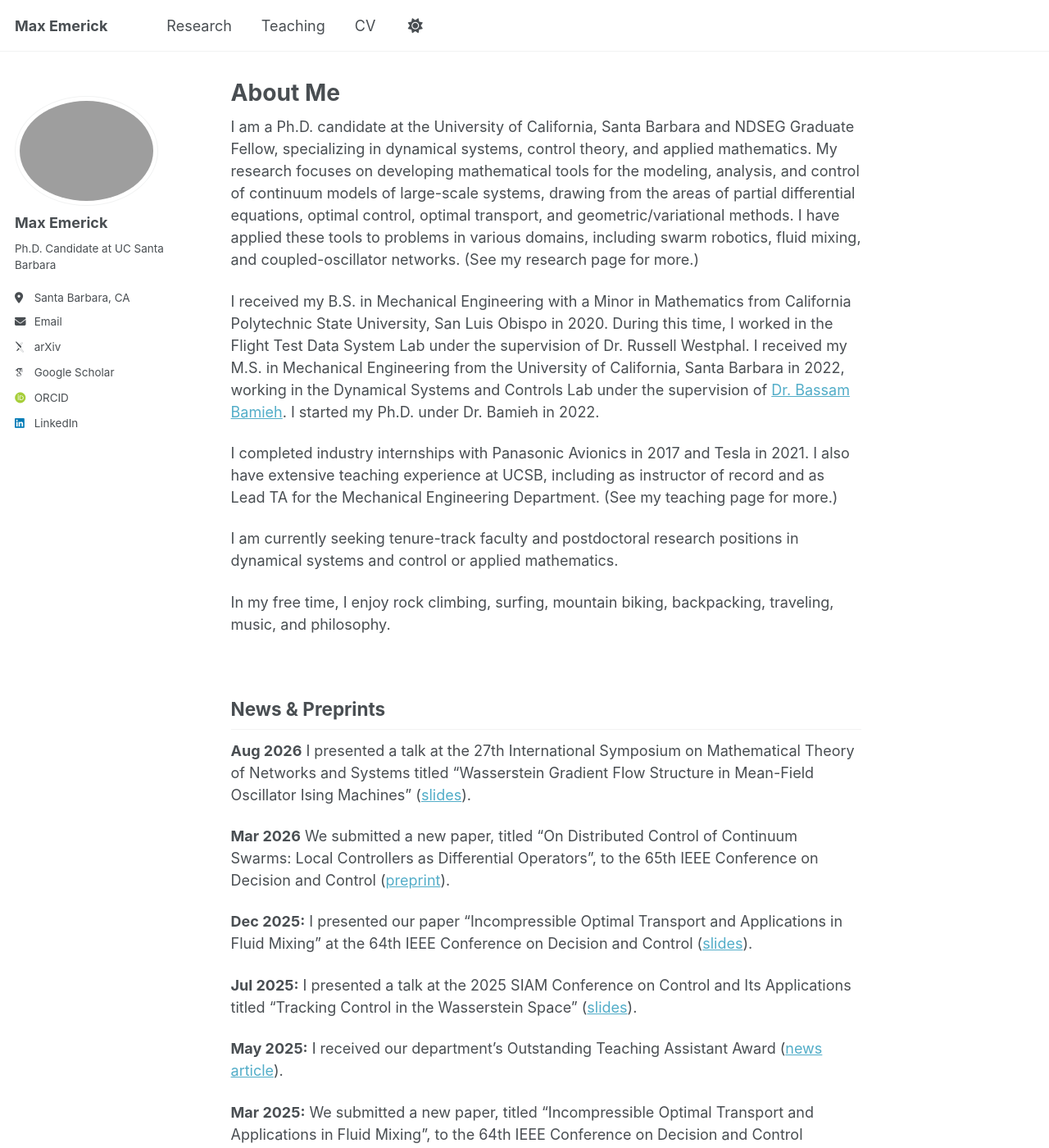
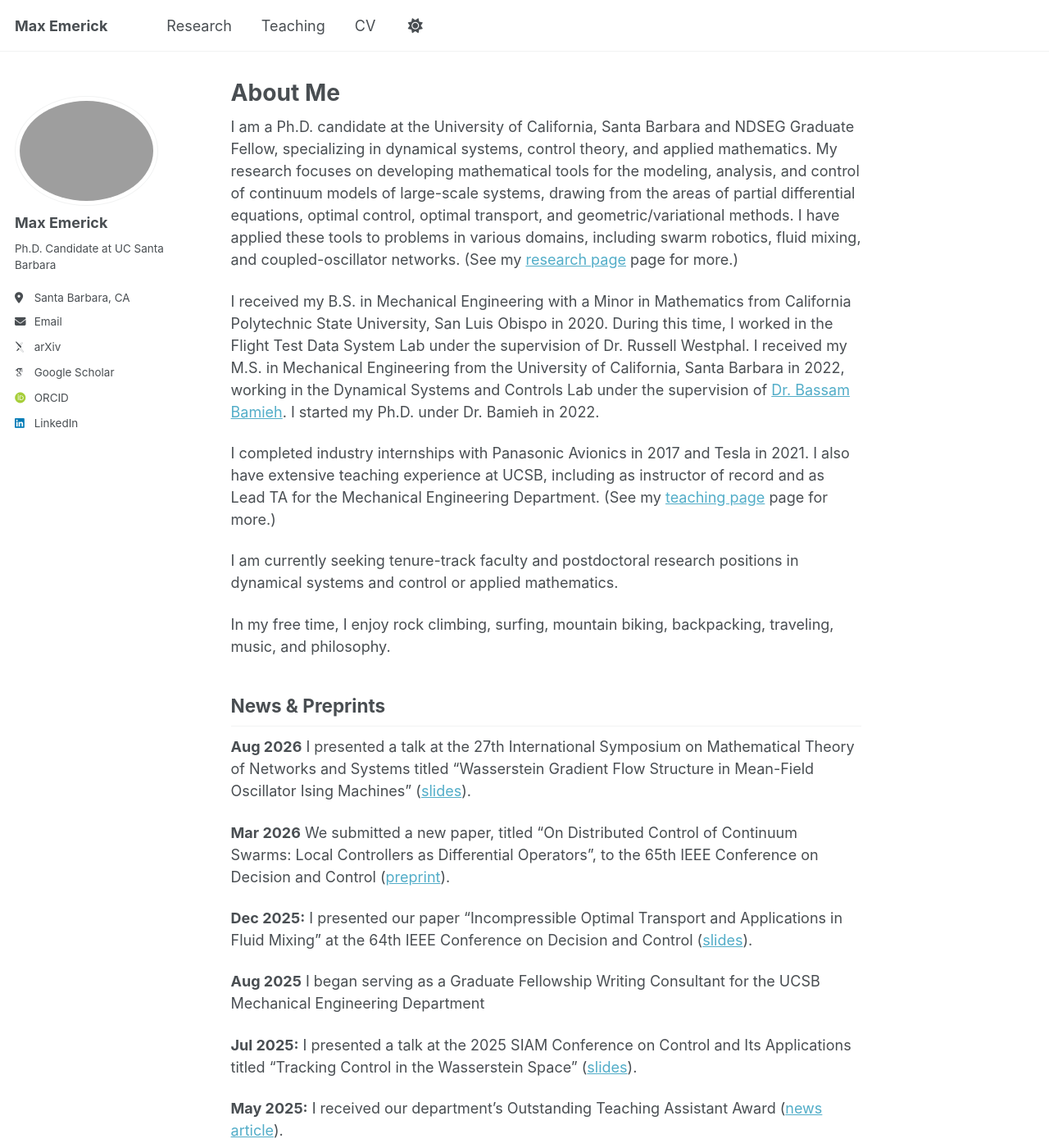
Before and after one commit to maxemerick/maxemerick.github.io, a Jekyll site: the page built from _pages/about.md, in a window 1280 px wide and 1400 px high. Shown: the whole window at 82% size. Built offline with Jekyll 4.4.1, drawn with Linux system fonts in a browser that asks for light colours; some web fonts are replaced; some of the changed text lies outside the part shown.

Commit message:
Update about.md

```diff
--- a/_pages/about.md
+++ b/_pages/about.md
@@ -7,17 +7,17 @@ redirect_from:
   - /about.html
 ---
 
-I am a Ph.D. candidate at the University of California, Santa Barbara and NDSEG Graduate Fellow, specializing in dynamical systems, control theory, and applied mathematics. My research focuses on developing mathematical tools for the modeling, analysis, and control of continuum models of large-scale systems, drawing from the areas of partial differential equations, optimal control, optimal transport, and geometric/variational methods. I have applied these tools to problems in various domains, including swarm robotics, fluid mixing, and coupled-oscillator networks. (See my research page for more.)
+I am a Ph.D. candidate at the University of California, Santa Barbara and NDSEG Graduate Fellow, specializing in dynamical systems, control theory, and applied mathematics. My research focuses on developing mathematical tools for the modeling, analysis, and control of continuum models of large-scale systems, drawing from the areas of partial differential equations, optimal control, optimal transport, and geometric/variational methods. I have applied these tools to problems in various domains, including swarm robotics, fluid mixing, and coupled-oscillator networks. (See my [research page](/research/) page for more.)
 
 I received my B.S. in Mechanical Engineering with a Minor in Mathematics from California Polytechnic State University, San Luis Obispo in 2020. During this time, I worked in the Flight Test Data System Lab under the supervision of Dr. Russell Westphal. I received my M.S. in Mechanical Engineering from the University of California, Santa Barbara in 2022, working in the Dynamical Systems and Controls Lab under the supervision of [Dr. Bassam Bamieh](https://sites.engineering.ucsb.edu/~bamieh/). I started my Ph.D. under Dr. Bamieh in 2022.
 
-I completed industry internships with Panasonic Avionics in 2017 and Tesla in 2021. I also have extensive teaching experience at UCSB, including as instructor of record and as Lead TA for the Mechanical Engineering Department. (See my teaching page for more.)
+I completed industry internships with Panasonic Avionics in 2017 and Tesla in 2021. I also have extensive teaching experience at UCSB, including as instructor of record and as Lead TA for the Mechanical Engineering Department. (See my [teaching page](/teaching/) page for more.)
 
 I am currently seeking tenure-track faculty and postdoctoral research positions in dynamical systems and control or applied mathematics.
 
 In my free time, I enjoy rock climbing, surfing, mountain biking, backpacking, traveling, music, and philosophy.
 
-$$ ~ $$
+
 
 
 News & Preprints
@@ -27,6 +27,8 @@ News & Preprints
 **Mar 2026** We submitted a new paper, titled "On Distributed Control of Continuum Swarms: Local Controllers as Differential Operators", to the 65th IEEE Conference on Decision and Control ([preprint](https://arxiv.org/abs/2604.25187)).
 
 **Dec 2025:** I presented our paper "Incompressible Optimal Transport and Applications in Fluid Mixing" at the 64th IEEE Conference on Decision and Control ([slides](../files/CDC_25_slides.pdf)).
+
+**Aug 2025** I began serving as a Graduate Fellowship Writing Consultant for the UCSB Mechanical Engineering Department
 
 **Jul 2025:** I presented a talk at the 2025 SIAM Conference on Control and Its Applications titled "Tracking Control in the Wasserstein Space" ([slides](../files/SIAM_25_slides.pdf)).
 
```
Also changed, not shown: other parts of _pages/about.md (+3 -3 lines).
